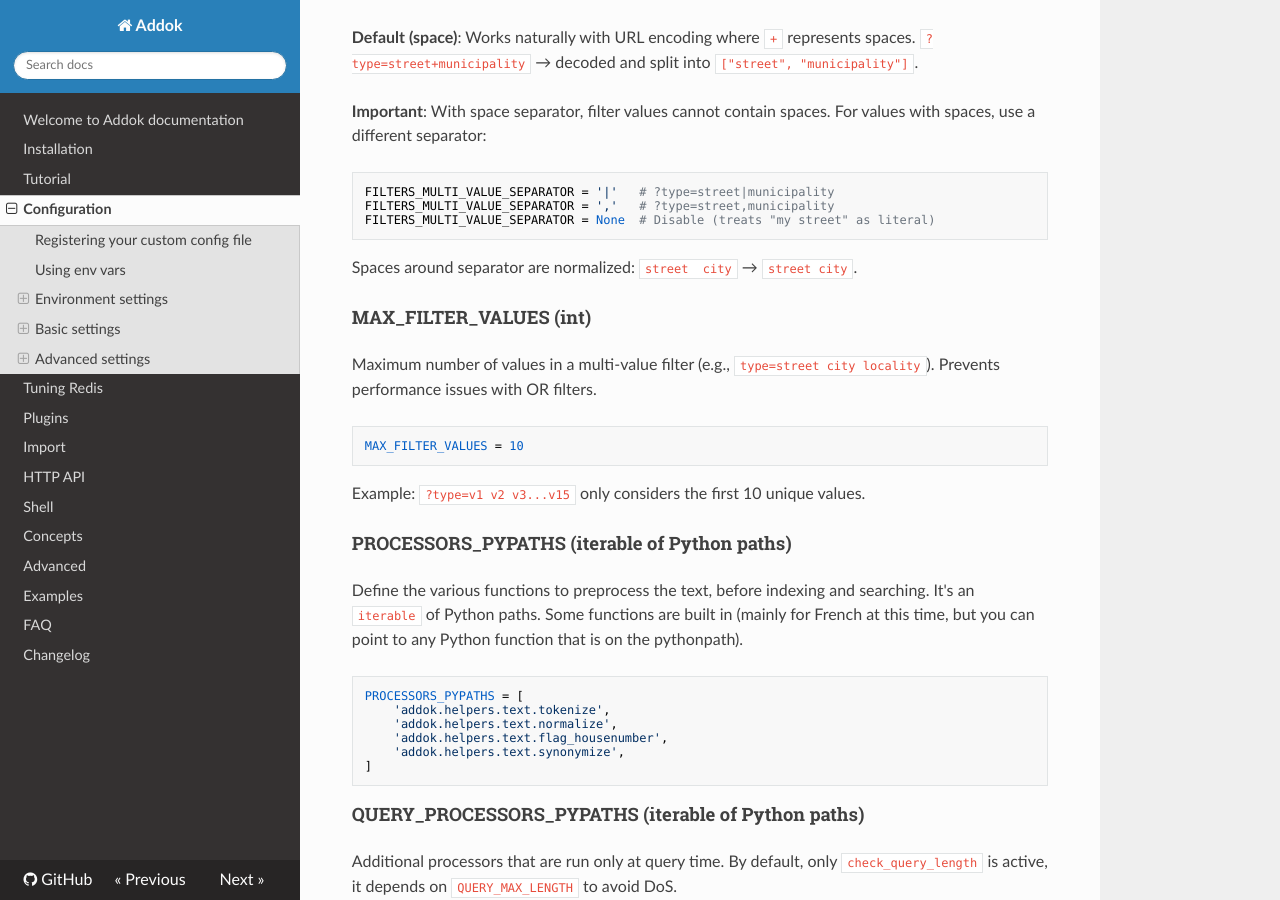
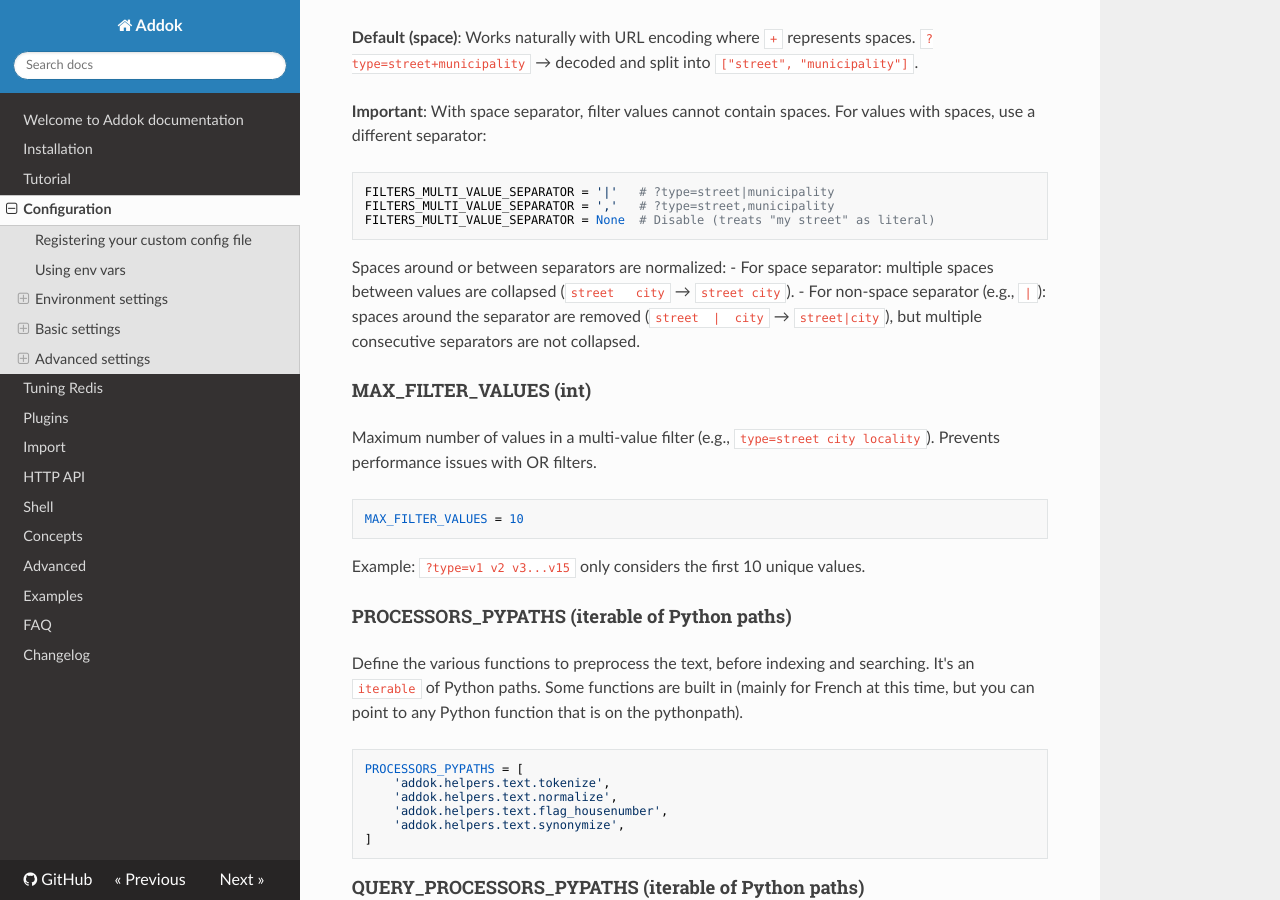
Before and after one commit to addok/addok, an MkDocs documentation site: the page built from docs/config.md, in a window 1280 px wide and 900 px high, scrolled down 7990 px. Built offline with MkDocs 1.6.1, drawn with Linux system fonts in a browser that asks for light colours; nearby versions of some CDN libraries.

Commit message:
doc: improve config documentation
Co-authored-by: Copilot <175728472+Copilot@users.noreply.github.com>

````diff
--- a/docs/config.md
+++ b/docs/config.md
@@ -337,7 +337,9 @@ FILTERS_MULTI_VALUE_SEPARATOR = ','   # ?type=street,municipality
 FILTERS_MULTI_VALUE_SEPARATOR = None  # Disable (treats "my street" as literal)
 ```
 
-Spaces around separator are normalized: `street  city` → `street city`.
+Spaces around or between separators are normalized:
+- For space separator: multiple spaces between values are collapsed (`street   city` → `street city`).
+- For non-space separator (e.g., `|`): spaces around the separator are removed (`street  |  city` → `street|city`), but multiple consecutive separators are not collapsed.
 
 #### MAX_FILTER_VALUES (int)
 
````
